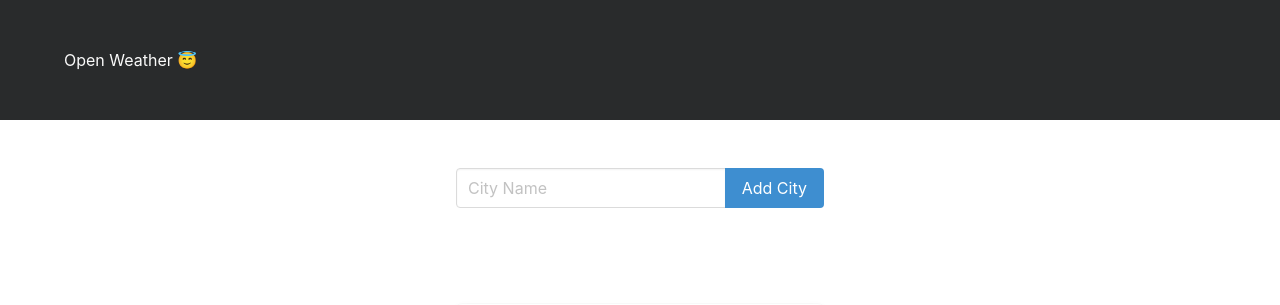
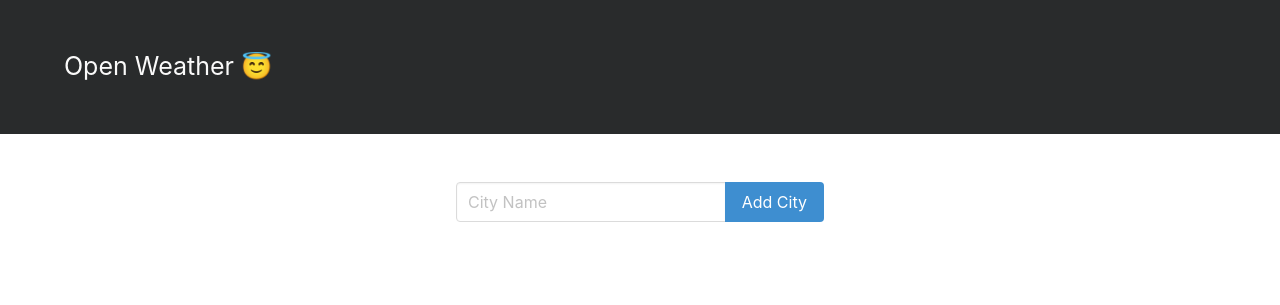
Before and after one commit to WahabDev12/Flask_weather_app, a Flask app: page / in a window 1280 px wide. Shown: the top 305 px of the page. Run offline with Flask 2, Linux system fonts and the light colour scheme; data comes from the database, SQL or seed files in the repository; data that the repository does not hold is empty; some libraries are stand-ins or nearby versions.

Commit message:
Added screenshots

```diff
--- a/templates/index.html
+++ b/templates/index.html
@@ -15,7 +15,7 @@
     <section class="header" >
         <div class="hero-body">
             <div class="container">
-                <h1 class="open" style="color:#fafafa" style="font-size: 20px;font-weight:400;">
+                <h1 class="open"  style="font-size: 25px;font-weight:400;color:#fafafa">
                     Open Weather 😇
                 </h1>
             </div>
```
Also changed, not shown: README.md, images/logo.png (added).
